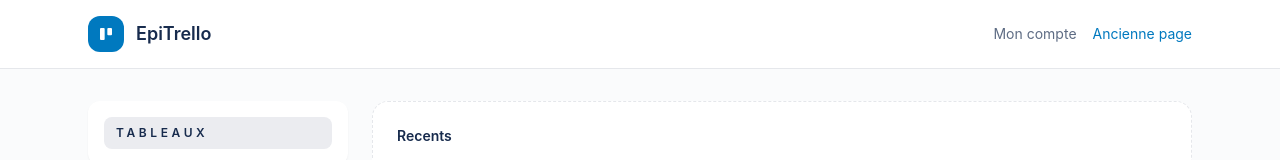
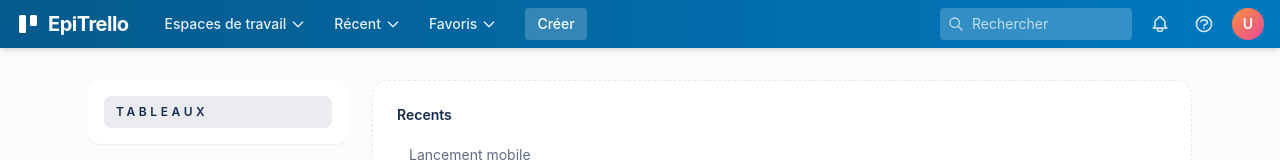
Before and after one commit to math974/EpiTrello, a Next.js app in the folder frontend/: page /boards in a window 1280 px wide. Shown: the top 160 px of the page. Built offline with nearby package versions, Linux system fonts and the light colour scheme; no server answers.

Commit message:
Use shared navbar on boards page

```diff
--- a/frontend/src/pages/boards.tsx
+++ b/frontend/src/pages/boards.tsx
@@ -1,5 +1,5 @@
-import Link from 'next/link';
 import { useState } from 'react';
+import Navbar from '../components/Navbar';
 
 const RECENT_BOARDS = [
   { id: 'board-1', name: 'Lancement mobile' },
@@ -45,27 +45,7 @@ export default function BoardsPage() {
   };
   return (
     <div className="min-h-screen bg-trello-bg-light">
-      <header className="border-b border-gray-200 bg-white">
-        <div className="mx-auto flex max-w-6xl items-center justify-between px-6 py-4">
-          <div className="flex items-center gap-3">
-            <div className="flex h-9 w-9 items-center justify-center rounded-xl bg-trello-blue text-white">
-              <svg className="h-4 w-4" viewBox="0 0 24 24" fill="currentColor">
-                <rect x="3" y="3" width="7" height="18" rx="1.5" />
-                <rect x="14" y="3" width="7" height="11" rx="1.5" />
-              </svg>
-            </div>
-            <span className="text-lg font-semibold text-trello-navy">EpiTrello</span>
-          </div>
-          <div className="flex items-center gap-4 text-sm text-trello-gray">
-            <Link href="/u/utilisateur/account" className="hover:text-trello-navy">
-              Mon compte
-            </Link>
-            <Link href="/boards-legacy" className="text-trello-blue hover:underline">
-              Ancienne page
-            </Link>
-          </div>
-        </div>
-      </header>
+      <Navbar />
 
       <main className="mx-auto grid max-w-6xl gap-6 px-6 py-8 md:grid-cols-[260px,1fr]">
         <aside className="space-y-6">
```
